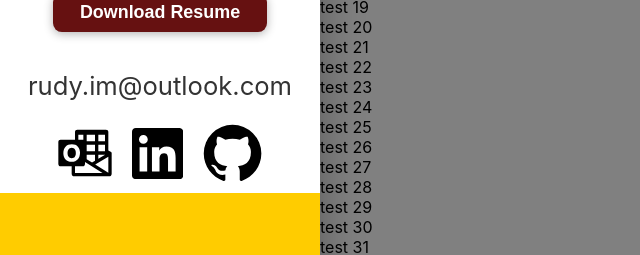
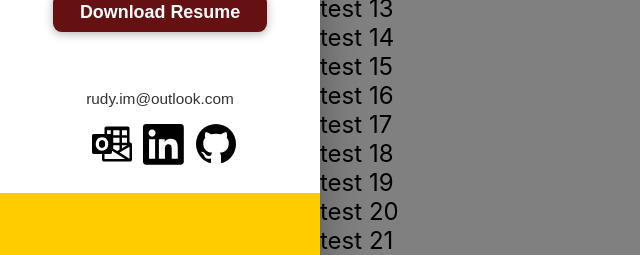
Before and after one commit to rudy-im/fullstack-portfolio, a React (Create React App) app: page / in a window 1280 px wide. Shown: the part 383-638 px from the top of the page, without its empty margins (0-640 px from the left). Built offline with nearby package versions, Linux system fonts and the light colour scheme.

Commit message:
icon fixed

```diff
--- a/src/App.css
+++ b/src/App.css
@@ -8,4 +8,5 @@ html, body, #root {
 
 html {
   overflow-x: hidden;
+  font-size: min(3vw, 3vh);
 }
--- a/src/components/Banner.css
+++ b/src/components/Banner.css
@@ -95,15 +95,17 @@
 }
 
 .contact .email {
+	font-family: arial;
+	font-size: 0.6em;
 }
 
 .contact .icons {
 	display: flex;
 	flex-direction: row;
 	align-items: center;
-	margin-top: 0.7em;
+	margin-top: 0.5em;
 }
 
 .contact .icons * {
-	margin: 0 0.3em;
+	margin-left: 0.3em;
 }
--- a/src/components/Banner.js
+++ b/src/components/Banner.js
@@ -49,9 +49,9 @@ const Banner = () => {
 	  <div className={contactClass}>
 		<div className="email">rudy.im@outlook.com</div>
 		<div className="icons">
-			<OutlookIcon width="2.5em" height="2.5em" fill="black" />
-			<LinkedInIcon width="2em" height="2em" fill="black" />
-			<GithubIcon width="2.7em" height="2.7em" fill="black" />
+			<OutlookIcon width="2rem" height="2rem" fill="black" />
+			<LinkedInIcon width="1.7rem" height="1.7rem" fill="black" />
+			<GithubIcon width="2rem" height="2rem" fill="black" />
 		</div>
 	  </div>
     </div>
```
Also changed, not shown: src/logo.svg (deleted).
